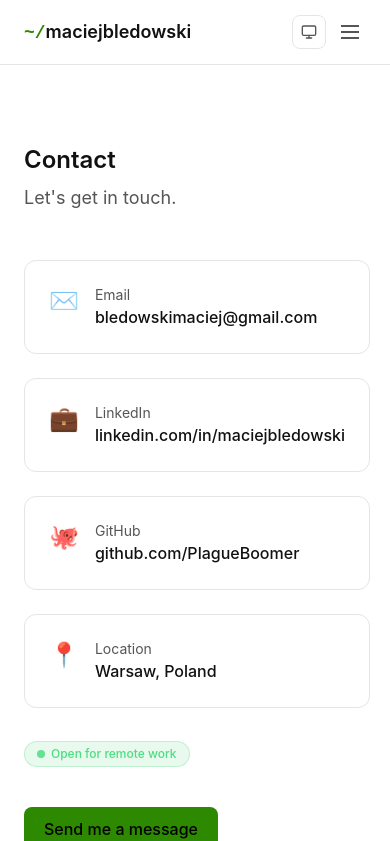
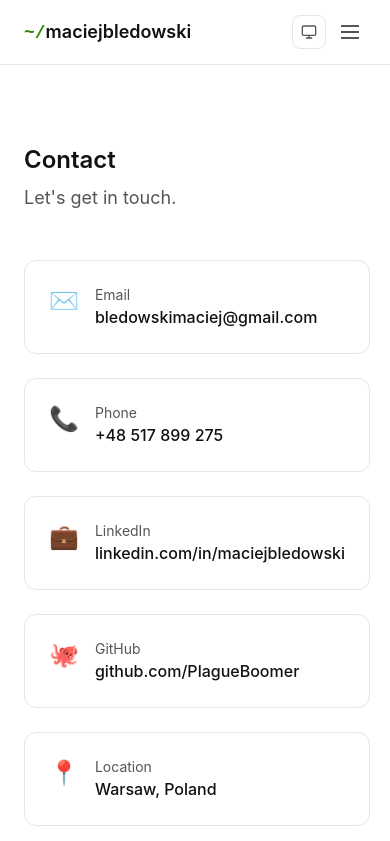
Before and after one commit to PlagueBoomer/portfolio, a Next.js app: page /contact in a window 390 px wide. Shown: the top 841 px of the page. Built offline with nearby package versions, Linux system fonts and the light colour scheme.

Commit message:
Add phone number to contact page

```diff
--- a/src/app/contact/page.tsx
+++ b/src/app/contact/page.tsx
@@ -21,6 +21,20 @@ export default function ContactPage() {
             <p className="text-sm text-text-secondary">{t("contact.email.label")}</p>
             <p className="text-text-primary font-medium group-hover:text-accent transition-colors">
               bledowskimaciej@gmail.com
+            </p>
+          </div>
+        </a>
+
+        {/* Phone */}
+        <a
+          href="tel:+48517899275"
+          className="glass-card flex items-start gap-4 group"
+        >
+          <span className="text-2xl">📞</span>
+          <div>
+            <p className="text-sm text-text-secondary">Phone</p>
+            <p className="text-text-primary font-medium group-hover:text-accent transition-colors">
+              +48 517 899 275
             </p>
           </div>
         </a>
```
